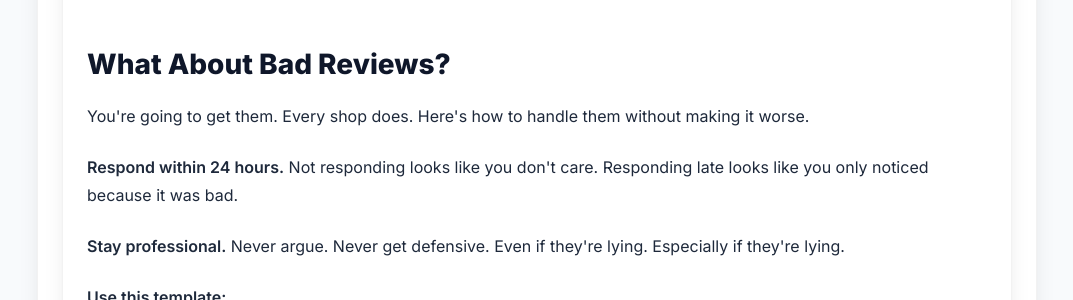
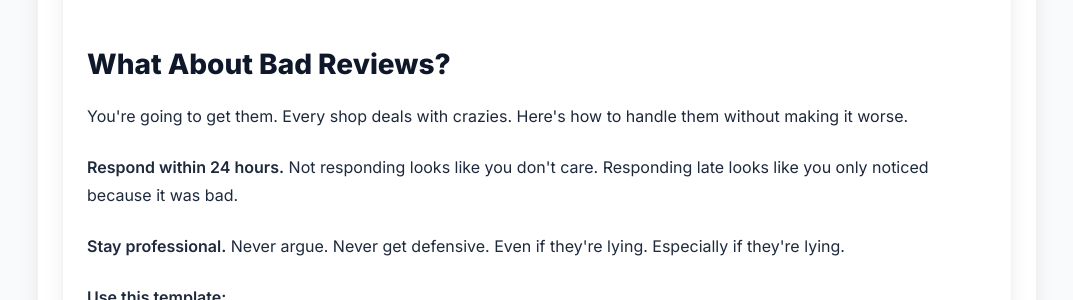
Before and after one commit to JamesBrownR/MeetingSurge, a Jekyll site: the page built from _posts/2025-12-13-how-get-5-star-your.md, in a window 1280 px wide and 900 px high, scrolled down 2393 px. Shown: the part 154-454 px from the top of the window, without its empty margins (103-1176 px from the left). Built offline with Jekyll 4.4.1, drawn with Linux system fonts in a browser that asks for light colours.

Commit message:
Update 2025-12-13-how-get-5-star-your.md

```diff
--- a/_posts/2025-12-13-how-get-5-star-your.md
+++ b/_posts/2025-12-13-how-get-5-star-your.md
@@ -40,7 +40,7 @@ description: A simple system to get more Google reviews that actually brings in
     <p>Don't ask a week later. Don't ask a month later. Ask when the experience is fresh.</p>
 
     <h2>What About Bad Reviews?</h2>
-    <p>You're going to get them. Every shop does. Here's how to handle them without making it worse.</p>
+    <p>You're going to get them. Every shop deals with crazies. Here's how to handle them without making it worse.</p>
     <p><strong>Respond within 24 hours.</strong> Not responding looks like you don't care. Responding late looks like you only noticed because it was bad.</p>
     <p><strong>Stay professional.</strong> Never argue. Never get defensive. Even if they're lying. Especially if they're lying.</p>
     <p><strong>Use this template:</strong><br>
```
